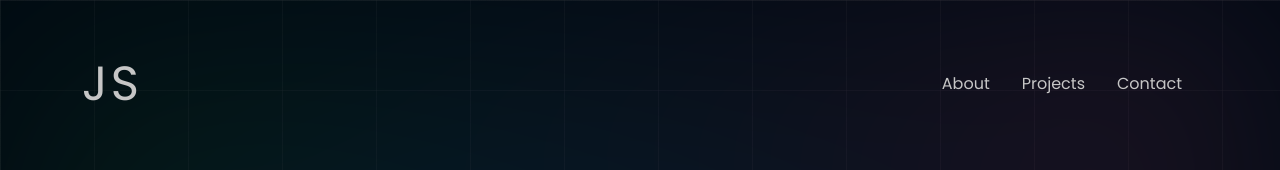
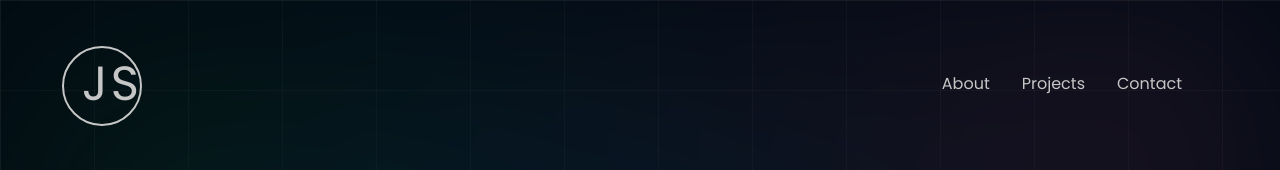
Before and after one commit to saxena-jayant/Portfolio-, a Next.js app: page / in a window 1280 px wide. Shown: the top 170 px of the page. Built offline with nearby package versions, Linux system fonts and the light colour scheme.

Commit message:
Addd circle around JS

```diff
--- a/components/Nav/Nav.module.scss
+++ b/components/Nav/Nav.module.scss
@@ -5,6 +5,17 @@
 
 .container nav {
   background: transparent !important;
+}
+
+.logo::after {
+  content: "";
+  position: absolute;
+  top: 6px;
+  left: -8px;
+  border: 2px solid #c6c6c6;
+  height: 80px;
+  width: 80px;
+  border-radius: 50%;
 }
 
 .underline1,
--- a/components/Nav/index.js
+++ b/components/Nav/index.js
@@ -10,7 +10,7 @@ const index = ({ textEnter, textLeave }) => {
       >
         <div className="container-fluid">
           <p
-            className="font-gray-2 font-48 mb-0"
+            className={"font-gray-2 font-48 mb-0 " + classes.logo}
             onMouseEnter={textEnter}
             onMouseLeave={textLeave}
             style={{ letterSpacing: "0.2rem" }}
```
